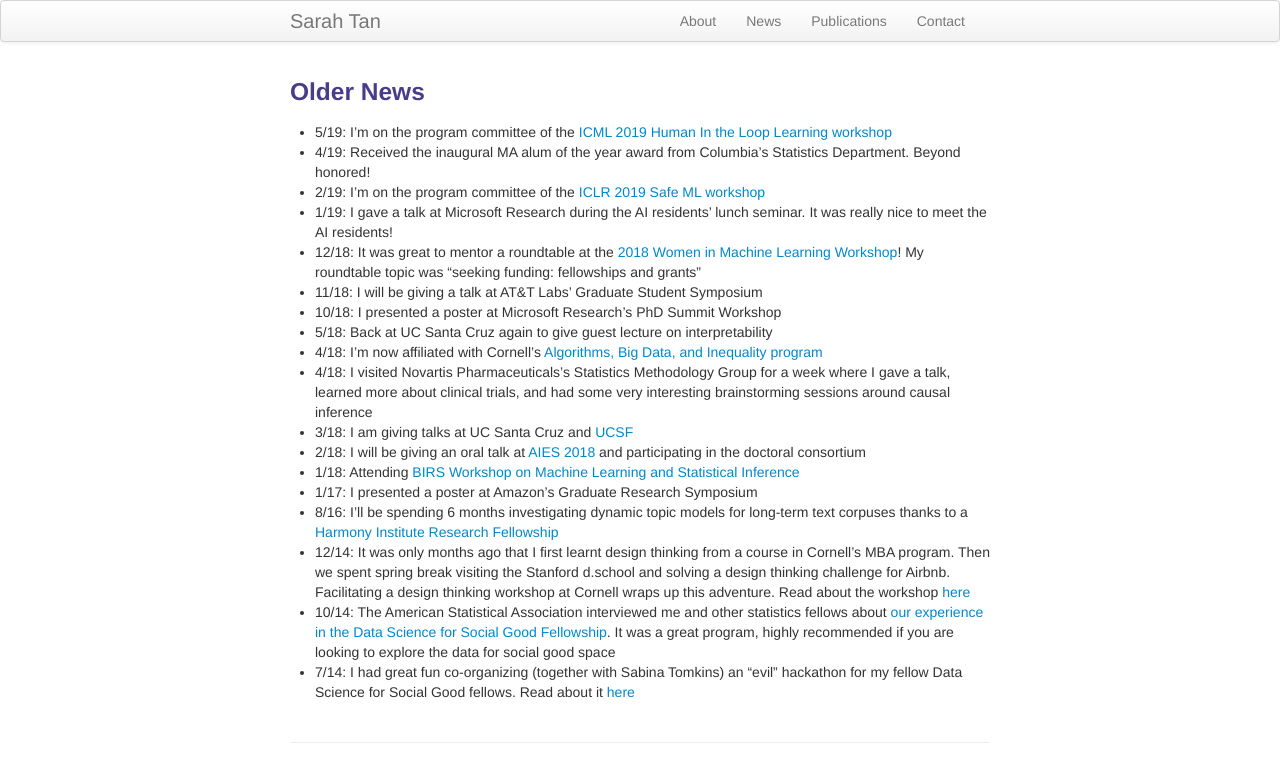
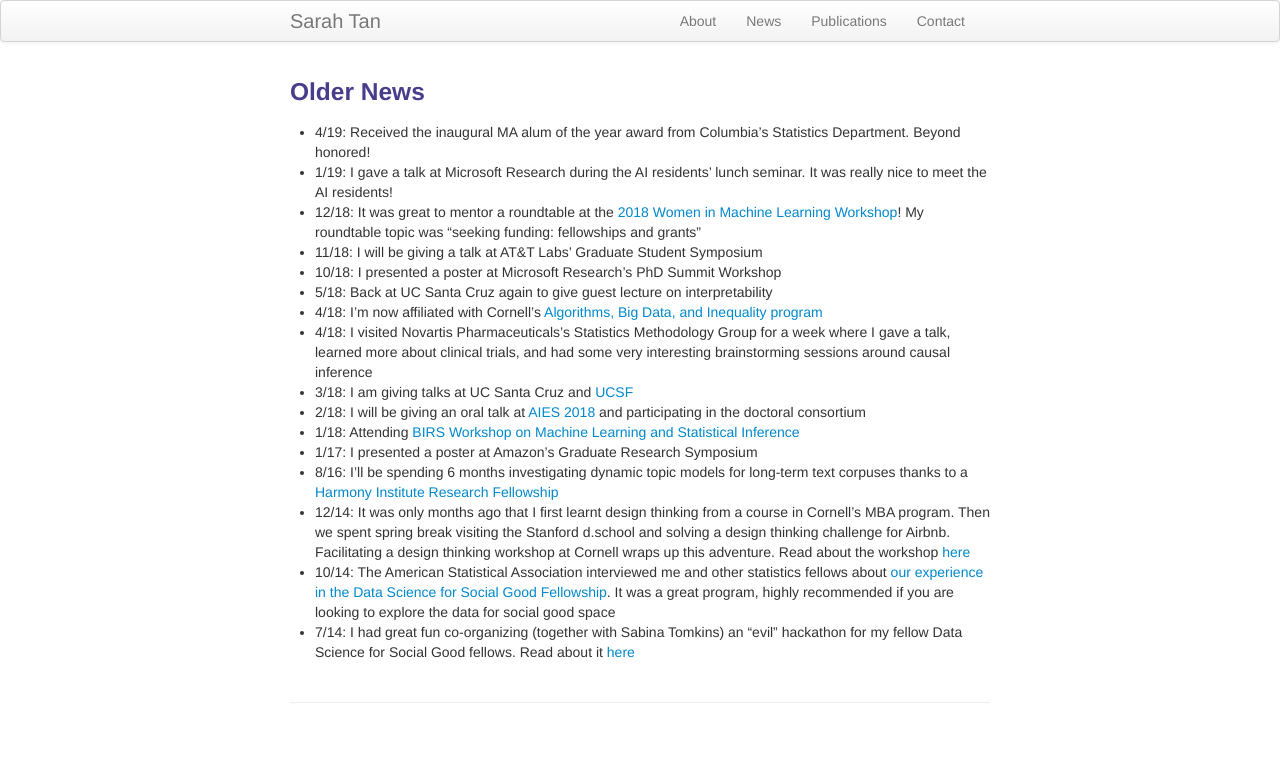
Before and after one commit to shftan/shftan.github.io, a Jekyll site: the page built from oldernews.md, in a window 1280 px wide. Shown: the top 782 px of the page. Built offline with Jekyll 4.4.1, drawn with Linux system fonts in a browser that asks for light colours.

Commit message:
Update oldernews.md

```diff
--- a/oldernews.md
+++ b/oldernews.md
@@ -7,9 +7,7 @@ keywords: Sarah Tan, Cornell, Statistics, interpretability, causal inference
 
 <div class="row-fluid" id="news"><h3>Older News</h3>
 </div>
-- 5/19: I'm on the program committee of the [ICML 2019 Human In the Loop Learning workshop](https://sites.google.com/view/hill2019/home)
 - 4/19: Received the inaugural MA alum of the year award from Columbia's Statistics Department. Beyond honored!
-- 2/19: I'm on the program committee of the [ICLR 2019 Safe ML workshop](https://sites.google.com/view/safeml-iclr2019/home)
 - 1/19: I gave a talk at Microsoft Research during the AI residents' lunch seminar. It was really nice to meet the AI residents!
 - 12/18: It was great to mentor a roundtable at the [2018 Women in Machine Learning Workshop](https://docs.google.com/document/d/1Xm0EIgM9ZPAaX39bbGmkQ-tzzQvWewgmuK4sI2cvgg4/edit)! My roundtable topic was "seeking funding: fellowships and grants"
 - 11/18: I will be giving a talk at AT&T Labs' Graduate Student Symposium
```
